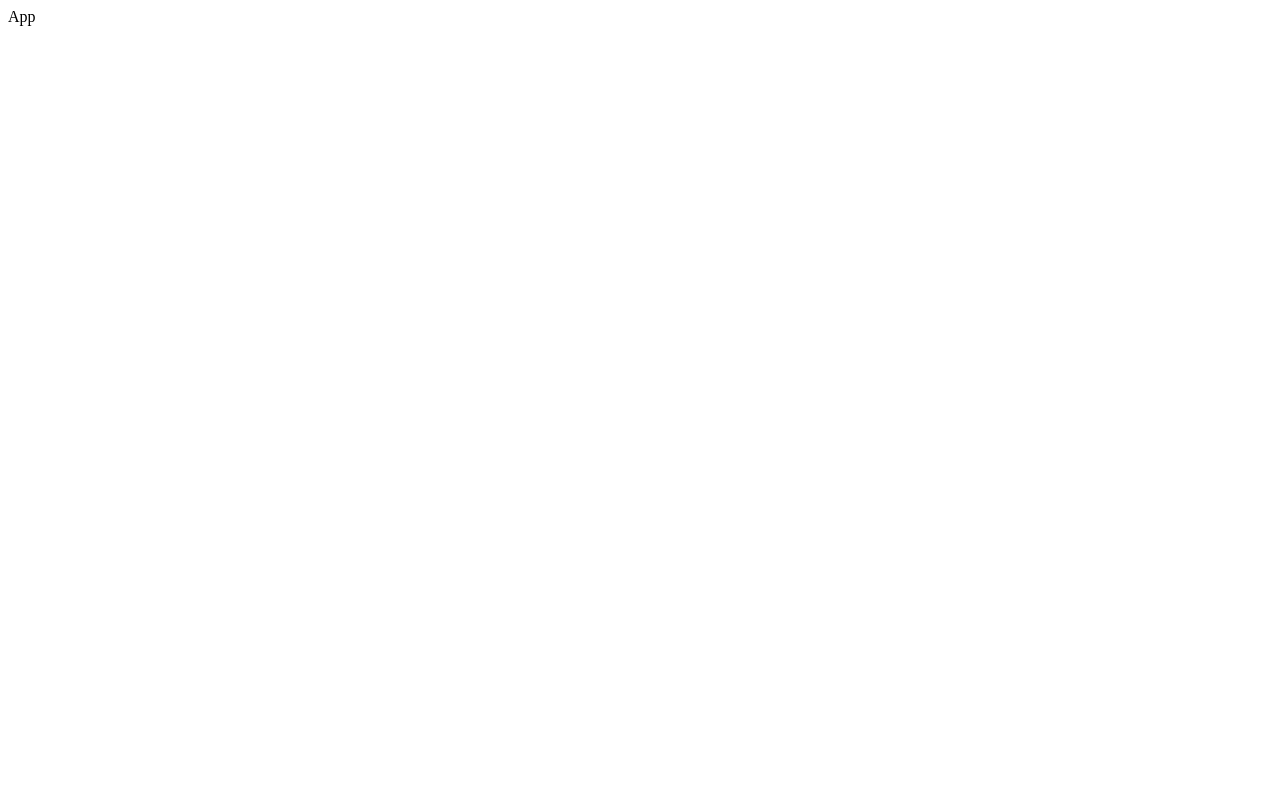
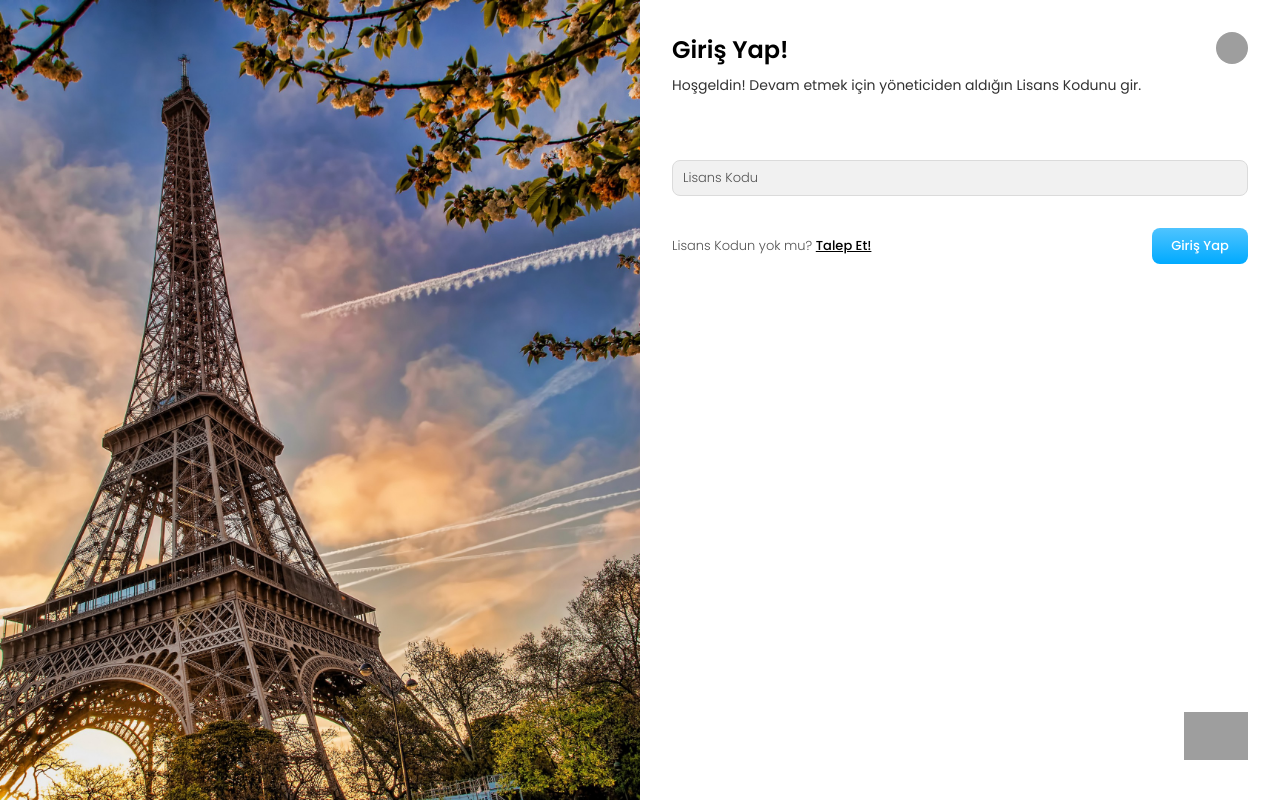
Before and after one commit to omeryasindemir/design_wwt, a React (Create React App) app: page / in a window 1280 px wide. Built offline with nearby package versions, Linux system fonts and the light colour scheme; grey boxes are pictures that could not be loaded.

Commit message:
login-page

```diff
--- a/src/App.css
+++ b/src/App.css
@@ -0,0 +1,127 @@
+@import url('https://fonts.googleapis.com/css2?family=Poppins:ital,wght@0,100;0,200;0,300;0,400;0,500;0,600;0,700;0,800;0,900;1,100;1,200;1,300;1,400;1,500;1,600;1,700;1,800;1,900&display=swap');
+
+
+
+:root{
+    --bg-color: #f1f1f1;
+    --text-color: #000;
+    --text-color-light: #323232;
+    --text-color-light-2: #535353;
+    --border-color: #dbdbdb;
+    --primary-color: #00aaff;
+    --primary-color-light: #4fc4ff;
+    --white-color: #fff;
+}
+
+
+*{
+    padding: 0;
+    margin: 0;
+    box-sizing: border-box;
+    font-family: "Poppins", serif;
+    font-size: 13px;
+    font-weight: 300;
+    outline: none;
+    text-decoration: none;
+    list-style: none;
+}
+
+body{
+    max-height: 100vh;
+    min-height: 100vh;
+    background-color: var(--bg-color);
+    color: var(--text-color);
+}
+
+
+.tInput{
+    height: 36px;
+    width: 100%;
+    padding-left: 10px;
+    padding-right: 10px;
+    border: 1px solid var(--border-color);
+    border-radius: 8px;
+    background-color: var(--bg-color);
+    caret-color: var(--text-color);
+    color: var(--text-color);
+
+}
+
+.tInput::placeholder{
+    color: var(--text-color-light-2);
+}
+
+
+.tButton{
+    height: 36px;
+    width: 100%;
+    border: none;
+    background: linear-gradient(to top, var(--primary-color), var(--primary-color-light));
+    color: var(--white-color);
+    font-weight: 500;
+    border-radius: 8px;
+    cursor: pointer;
+
+    transition: all 0.04s ease-in-out;
+
+}
+
+.tButton:active{
+    opacity: 0.32;
+}
+
+.tButton:disabled{
+    cursor: auto;
+}
+
+.tButton:disabled:active{
+    opacity: 1;
+}
+
+
+
+.tLink{
+    user-select: none;
+    cursor: pointer;
+    transition: all 0.04s ease-in-out;
+    color: var(--text-color-light-2);
+}
+
+.tLink:active{
+    opacity: 0.32;
+}
+
+.tLink:disabled{
+    cursor: auto;
+}
+
+.tLink:disabled:active{
+    opacity: 1;
+}
+
+
+.click{
+    cursor: pointer;
+    user-select: none;
+    transition: all 0.04s ease-in-out;
+}
+
+.click:active{
+    opacity: 0.32;
+}
+
+.click:disabled{
+    cursor: auto;
+}
+
+.click:disabled:active{
+    opacity: 1;
+}
+
+
+
+@media (max-width: 1200px) {
+    .LoginLeft{
+        display: none;
+    }
+}
--- a/src/App.jsx
+++ b/src/App.jsx
@@ -1,8 +1,12 @@
 import React from 'react'
+import { Routes, Route } from 'react-router-dom'
+import Login from './screens/Login'
 
 const App = () => {
   return (
-    <div>App</div>
+    <Routes>
+      <Route path="/" element={<Login />} />
+    </Routes>
   )
 }
 
--- /dev/null
+++ b/src/components/WhatsAppIcon.jsx
@@ -0,0 +1,22 @@
+import React from 'react'
+
+const WhatsAppIcon = () => {
+  return (
+    <a className='click' href="https://wa.me/905431702114" target="_blank" style={{
+        height: "64px",
+        width: "64px",
+        borderRadius: "50%",
+        display: "flex",
+        alignItems: "center",
+        justifyContent: "center",
+        cursor: "pointer",
+        position: "fixed",
+        bottom: "32px",
+        right: "32px",
+    }}>
+        <img style={{height: "100%", width: "100%", objectFit: "contain"}} src="https://upload.wikimedia.org/wikipedia/commons/5/5e/WhatsApp_icon.png" alt="WhatsApp Icon" />
+    </a>
+  )
+}
+
+export default WhatsAppIcon
--- /dev/null
+++ b/src/screens/Login.jsx
@@ -0,0 +1,67 @@
+import React from 'react'
+import LoginBg from "../assets/login-bg.jpg"
+import WhatsAppIcon from "../components/WhatsAppIcon"
+const Login = () => {
+  return (
+    <div style={{
+      height: "100vh",
+      display: "flex",
+      justifyContent: "start",
+      alignItems: "start"
+    }}>
+
+      <WhatsAppIcon />
+
+      <div style={{
+        flex: 1,
+        height: "100%",
+        backgroundImage: `url(${LoginBg})`,
+        backgroundSize: "cover",
+        backgroundPosition: "center",
+        backgroundRepeat: "no-repeat"
+      }} className="LoginLeft"></div>
+      <div style={{
+        flex: 1,
+        height: "100%",
+        backgroundColor: "white"
+      }} className="LoginRight">
+        <div style={{ display: "flex", alignItems: "start", justifyContent: "space-between", padding: "32px" }}>
+          <div>
+            <div style={{ fontSize: "24px", fontWeight: "600" }}>Giriş Yap!</div>
+            <div style={{ color: "var(--text-color-light)", fontWeight: "400", fontSize: "14px", marginTop: "8px" }}>Hoşgeldin! Devam etmek için yöneticiden aldığın Lisans Kodunu gir.</div>
+          </div>
+          <div style={{
+            height: "32px",
+            width: "32px",
+            minHeight: "32px",
+            minWidth: "32px",
+            borderRadius: "50%",
+            display: "flex",
+            alignItems: "center",
+            justifyContent: "center",
+            overflow: "hidden"
+          }}>
+            <img style={{ width: "32px", height: "32px" }} src="https://static.vecteezy.com/system/resources/previews/013/783/245/non_2x/flag-of-turkey-in-the-form-of-a-round-button-with-a-light-glare-and-a-shadow-the-symbol-of-independence-day-a-souvenir-a-button-for-switching-the-language-on-the-site-an-icon-vector.jpg" alt="" />
+          </div>
+        </div>
+
+        <div style={{padding: "32px"}}>
+          <input className='tInput' type="text" name="" id="" placeholder="Lisans Kodu" />
+        </div>
+
+        <div style={{paddingLeft: "32px", paddingRight: "32px", display: "flex", alignItems: "center", justifyContent: "space-between"}}>
+          <div className="tLink">Lisans Kodun yok mu? <span style={{fontWeight: "500", color: "var(--text-color)", textDecoration: "underline"}}>Talep Et!</span></div>
+          <button style={{maxWidth: "96px"}} className='tButton'>Giriş Yap</button>
+        </div>
+
+
+        <div>
+
+        </div>
+
+      </div>
+    </div>
+  )
+}
+
+export default Login
```
Also changed, not shown: src/assets/login-bg.jpg (added).
